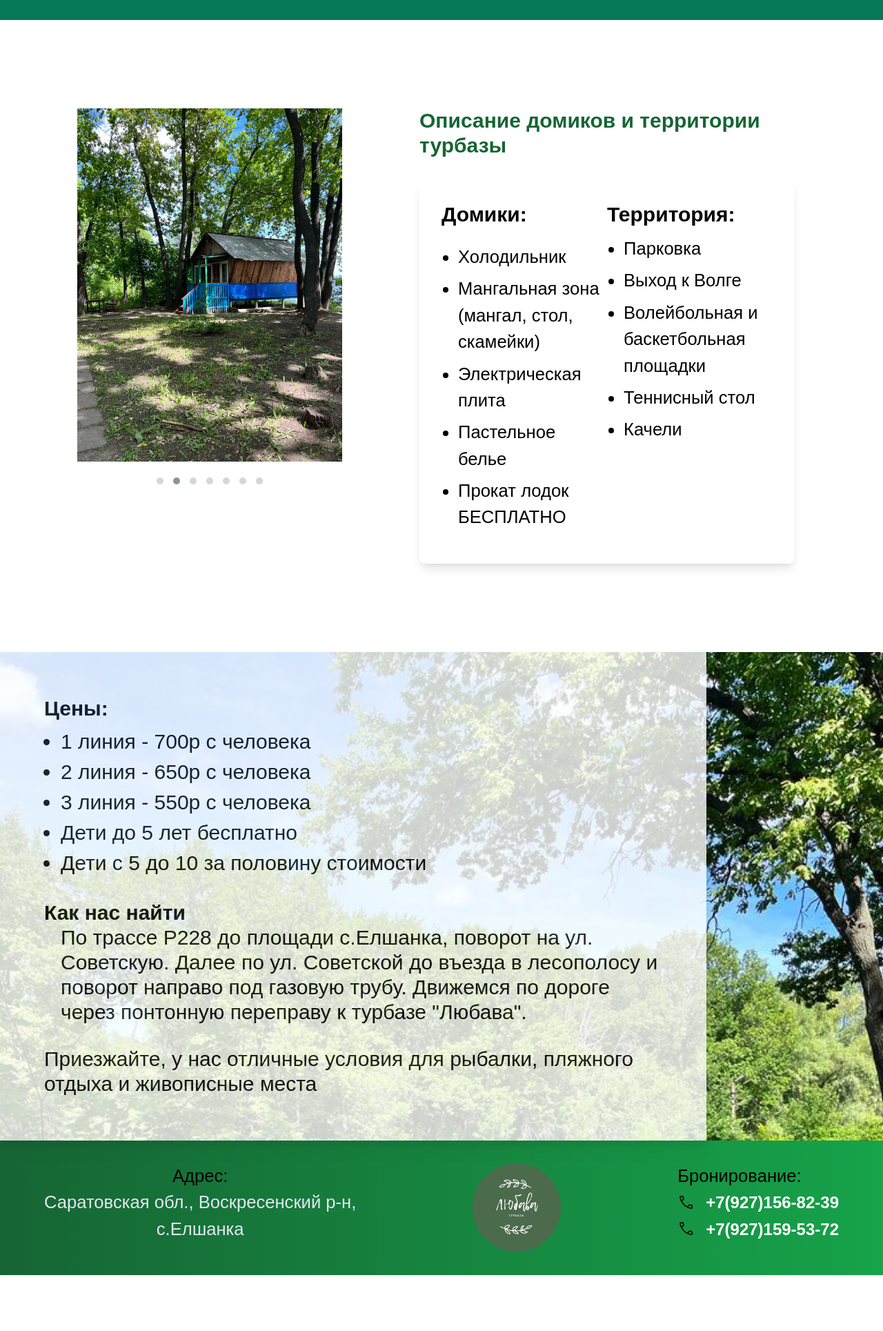
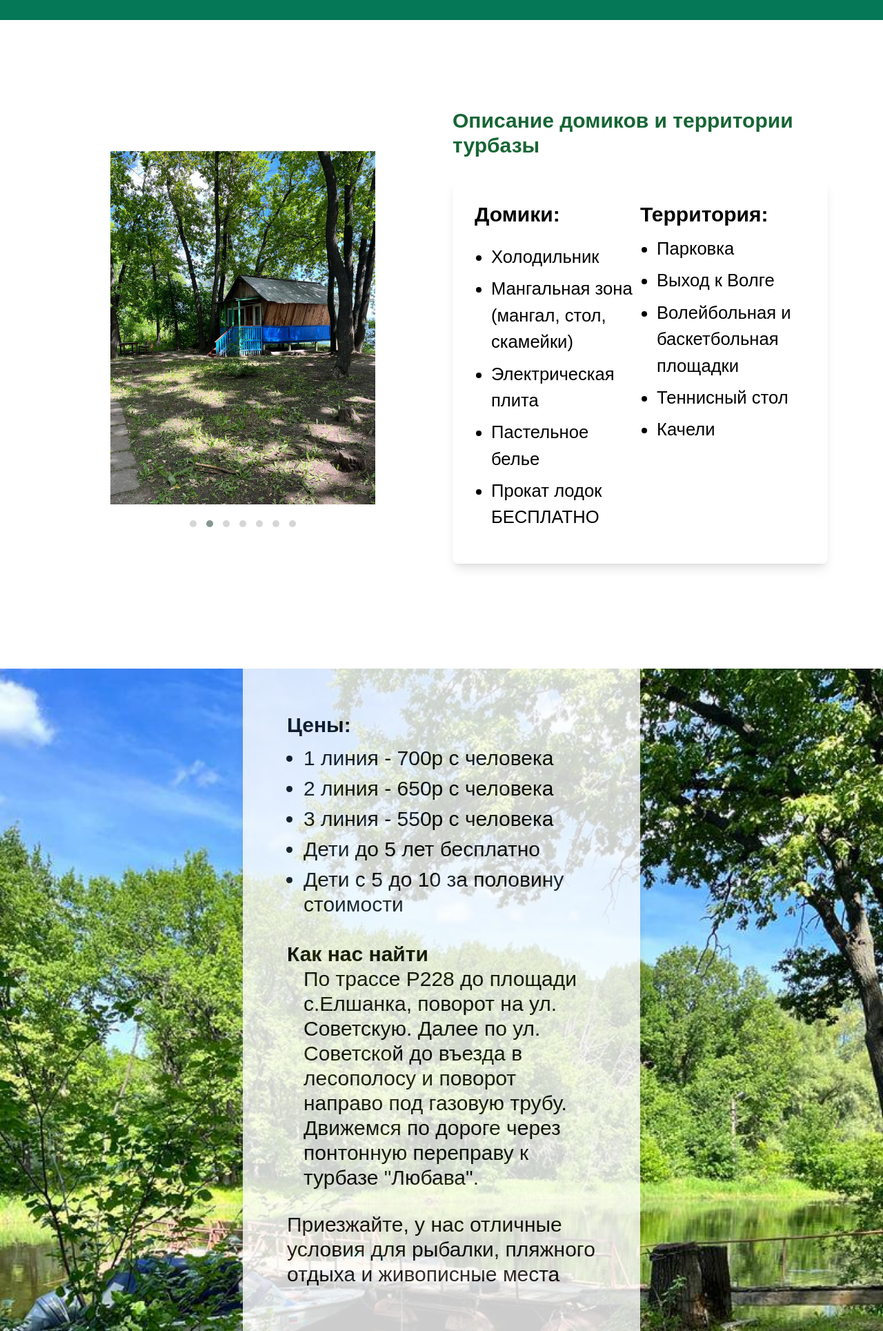
Before and after one commit to dmitriimokienko/turbaza-lubava, a website: page src/index.html in a window 1280 px wide. Shown: the part 691-2620 px from the top of the page at 69% size. Before the commit the page ends 2539 px from the top, so only its background shows below. Drawn offline with Linux system fonts and the light colour scheme; a web font is replaced by a local one.

Commit message:
fix: md ver fix

```diff
--- a/src/index.html
+++ b/src/index.html
@@ -39,9 +39,9 @@
     <body class="bg-white">
         <!-- header -->
         <header
-            class="flex items-center justify-between px-8 py-4 flex-col md:px-16 md:py-8 lg:px-16 lg:py-8 md:flex-row lg:flex-row text-slate-800 font-bold"
+            class="flex items-center justify-between px-8 py-4 flex-col md:px-4 md:py-8 lg:px-16 lg:py-8 md:flex-row lg:flex-row text-slate-800 font-bold"
         >
-            <h1 class="text-3xl text-slate-800 text-center lg:text-start">
+            <h1 class="text-3xl text-slate-800 text-center md:w-1/3 lg:text-start">
                 Турбаза Любава <br />
                 Отдохни на берегу Волги
             </h1>
@@ -67,7 +67,7 @@
 
         <main>
             <!-- main -->
-            <section class="flex flex-col mb-12 xl:flex-row md:mb-24 xl:mb-24">
+            <section class="flex flex-col mb-12 xl:flex-row md:mb-2 xl:mb-24">
                 <article
                     class="flex flex-col justify-between px-8 py-4 bg-emerald-700 md:px-16 md:py-8 lg:px-16 lg:py-8 xl:w-4/5"
                 >
@@ -114,13 +114,13 @@
                 </article>
             </section>
 
-            <!-- cozy houses -->
+            <!-- cozy houses with carousel  -->
             <section
-                class="flex flex-col mb-12 md:mb-24 lg:mb-24 justify-around py-4 px-8 md:flex-row lg:flex-row md:px-16 md:py-8 lg:px-16 lg:py-8"
+                class="flex flex-col mb-12 md:mb-12 lg:mb-24 justify-around py-4 px-8 md:flex-col-reverse lg:flex-row md:px-16 md:py-8 lg:px-16 lg:py-8"
             >
-                <article class="flex md:w-1/3 lg:w-1/3">
+                <article class="flex lg:w-1/3 md:m-auto">
                     <!-- carousel -->
-                    <div class="w-full max-w-sm">
+                    <div class="w-full max-w-sm md:max-w-md">
                         <div class="owl-carousel owl-theme">
                             <div class="item flex items-center justify-center">
                                 <img
@@ -175,8 +175,9 @@
                     </div>
                     <!-- carousel /-->
                 </article>
+
                 <!-- description -->
-                <article class="md:w-1/2 lg:w-1/2 px-4 max-w-2xl">
+                <article class="lg:w-1/2 px-4 max-w-2xl md:mb-6">
                     <a name="showmore">
                         <h2 class="text-3xl font-bold pb-4 text-green-800">Описание домиков и территории турбазы</h2>
                     </a>
@@ -209,9 +210,9 @@
                 </article>
             </section>
 
-            <!-- info section -->
-            <section class="" id="bg-img">
-                <div id="info" class="bg-white opacity-80 z-10 drop-shadow-xl md:w-4/5">
+            <!-- prise section -->
+            <section id="bg-img">
+                <div id="info" class="bg-white opacity-80 drop-shadow-xl md:max-w-xl md:mx-auto">
                     <div class="text-xl text-black md:text-3xl">
                         <div>
                             <h3 class="text-3xl font-bold pb-2">Цены:</h3>
@@ -250,10 +251,10 @@
 
         <!-- footer -->
         <footer
-            class="flex flex-col items-center justify-between bg-gradient-to-r from-green-800 to-green-600 px-8 py-4 md:flex-row lg:flex-row md:px-16 md:py-8 lg:px-16 lg:py-8"
+            class="flex flex-col items-center justify-between bg-gradient-to-r from-green-800 to-green-600 px-8 py-4 md:flex-row lg:flex-row md:px-6 md:py-8 lg:px-16 lg:py-8"
         >
-            <!-- social -->
-            <section class="flex flex-col pt-4 md:pt-0">
+            <!-- address -->
+            <section class="flex flex-col pt-4 md:pt-0 md:w-1/3">
                 <div class="flex flex-col mb-4 text-center">
                     <span>Адрес:</span>
                     <span class="text-slate-200 hover:text-white"> Саратовская обл., Воскресенский р-н, </span>
```
Also changed, not shown: src/assets/css/main.css.
